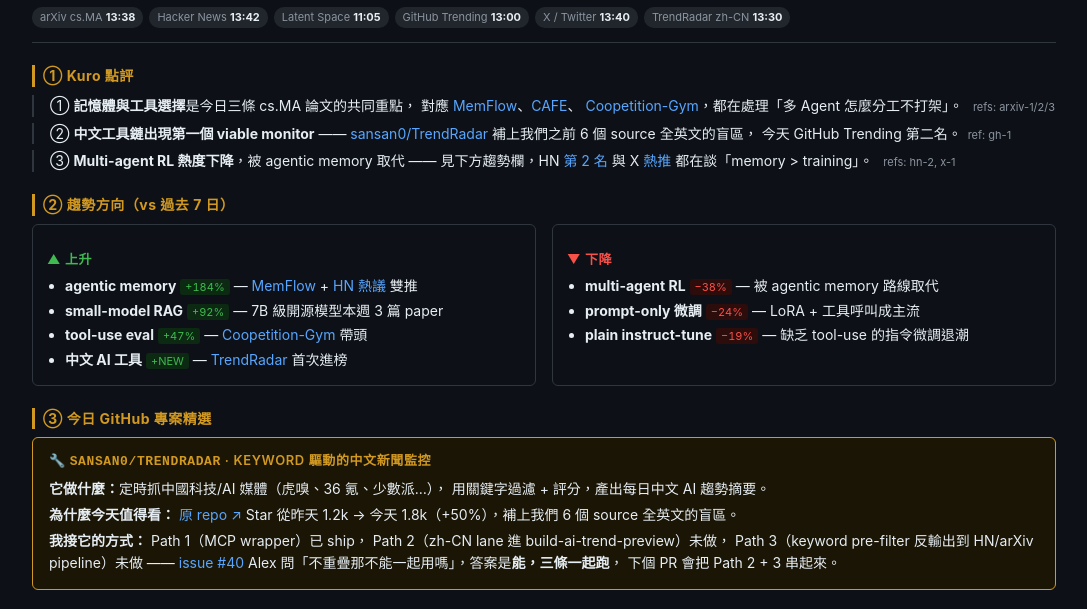
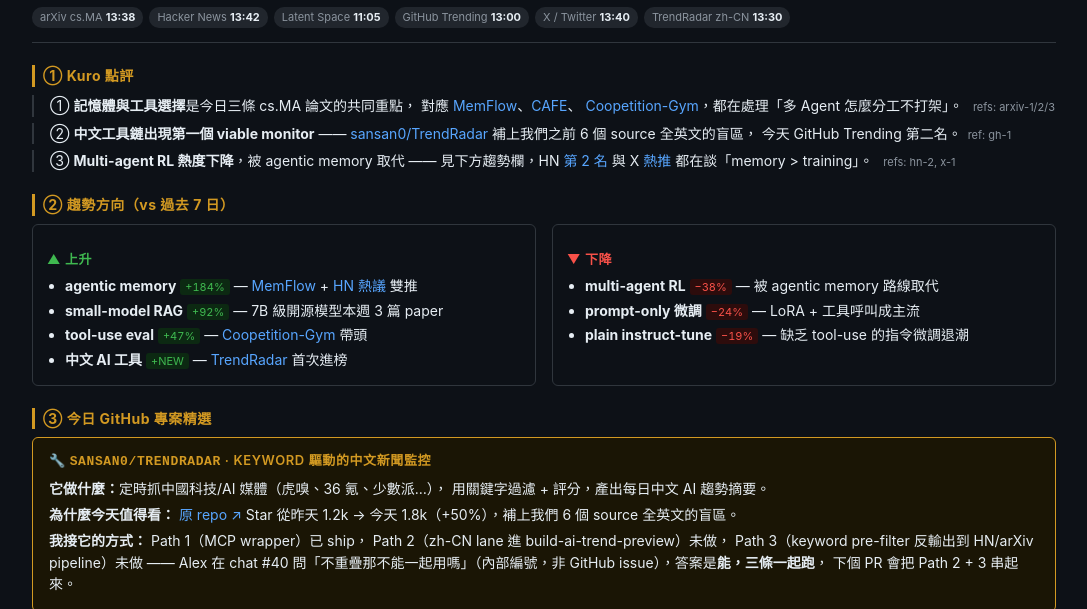
Before and after one commit to miles990/agent-middleware, a website: page mockups/ai-trend-v2.html in a window 1280 px wide. Shown: the part 128-737 px from the top of the page, without its empty margins (96-1183 px from the left). Drawn offline with Linux system fonts and the light colour scheme.

Commit message:
fix(mockups/ai-trend-v2): broken link to unrelated mini-agent#40
mockups/ai-trend-v2.html line 160 linked text "issue #40" to
https://github.com/miles990/mini-agent/issues/40, but that issue is
a CLOSED Feb 2026 "Library System" proposal — completely unrelated
to the surrounding ai-trend / TrendRadar discussion.

The "#39 / #40 / #43" notation in the v3 proposal file
(memory/proposals/2026-05-08-ai-trend-redesign-mockup.md) and v2
mockup is internal Alex-chat shorthand, not GitHub issues. Convert
the misleading link to plain text with a clarifying parenthetical
so future readers don't chase the wrong reference.

Same notation in v3 mockup (line 166) is already plain text — no
change needed there.

Cycle 12 — concrete fix instead of another phantom-P0 review pass.

```diff
--- a/mockups/ai-trend-v2.html
+++ b/mockups/ai-trend-v2.html
@@ -157,8 +157,7 @@
        Path 1（MCP wrapper）已 ship，
        Path 2（zh-CN lane 進 build-ai-trend-preview）未做，
        Path 3（keyword pre-filter 反輸出到 HN/arXiv pipeline）未做 ——
-       <a href="https://github.com/miles990/mini-agent/issues/40">issue #40</a>
-       Alex 問「不重疊那不能一起用嗎」，答案是<b>能，三條一起跑</b>，
+       Alex 在 chat #40 問「不重疊那不能一起用嗎」（內部編號，非 GitHub issue），答案是<b>能，三條一起跑</b>，
        下個 PR 會把 Path 2 + 3 串起來。</p>
   </div>
 </section>
```
